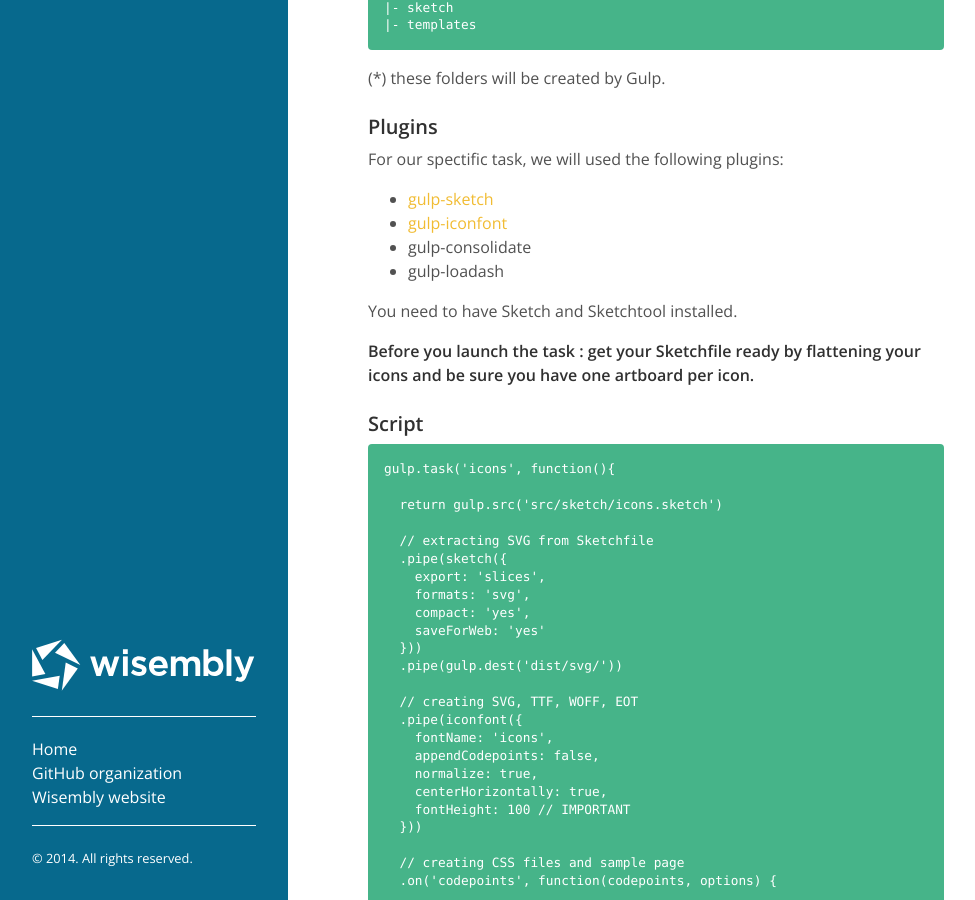
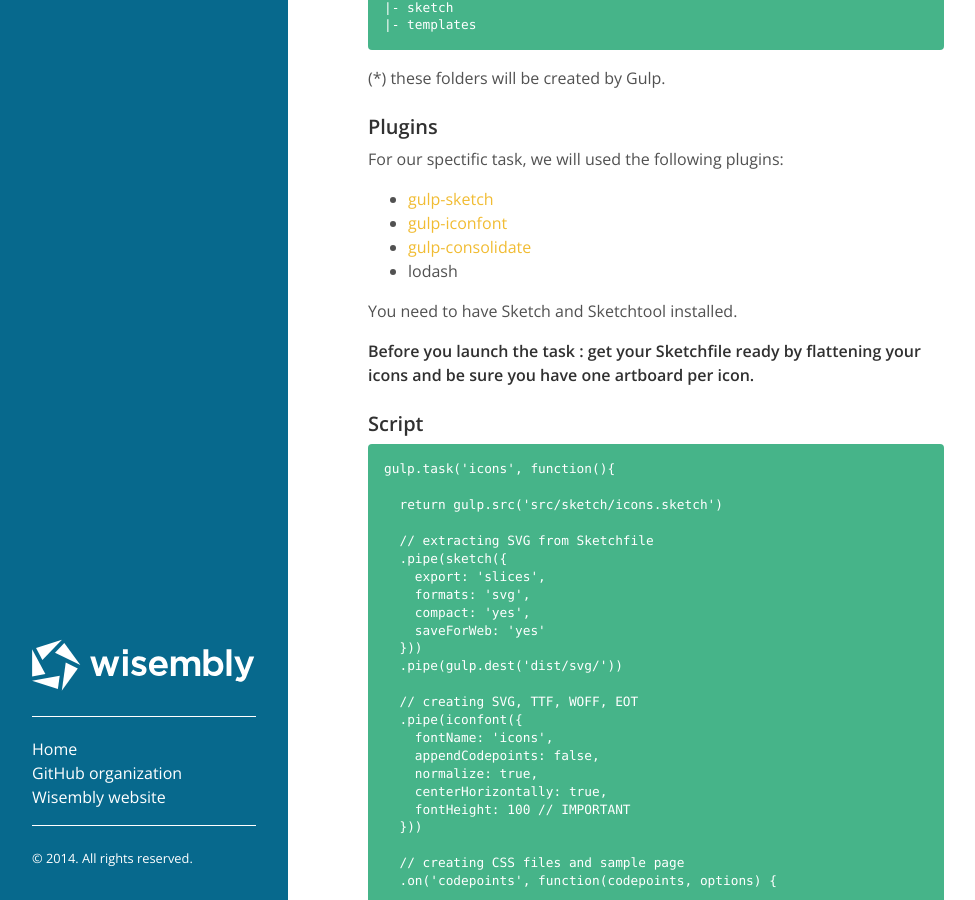
Before and after one commit to Wisembly/blog, a Jekyll site: the page built from _posts/2014-11-03-building-an-iconfont-from-sketch-to-gulp.markdown, in a window 1280 px wide and 900 px high, scrolled down 1155 px. Shown: the whole window, without its empty margins (0-975 px from the left). Built offline with Jekyll 4.4.1, drawn with Linux system fonts in a browser that asks for light colours; Markdown is read by kramdown in place of the engine named in the settings; comment, search, counter and statistics services are not loaded.

Commit message:
[iconfont] updated plugin section

```diff
--- a/_posts/2014-11-03-building-an-iconfont-from-sketch-to-gulp.markdown
+++ b/_posts/2014-11-03-building-an-iconfont-from-sketch-to-gulp.markdown
@@ -47,8 +47,8 @@ For our spectific task, we will used the following plugins:
 
 * [gulp-sketch](https://github.com/cognitom/gulp-sketch)
 * [gulp-iconfont](https://github.com/nfroidure/gulp-iconfont)
-* gulp-consolidate
-* gulp-loadash
+* [gulp-consolidate](https://github.com/timrwood/gulp-consolidate)
+* lodash
 
 You need to have Sketch and Sketchtool installed.
 
```
